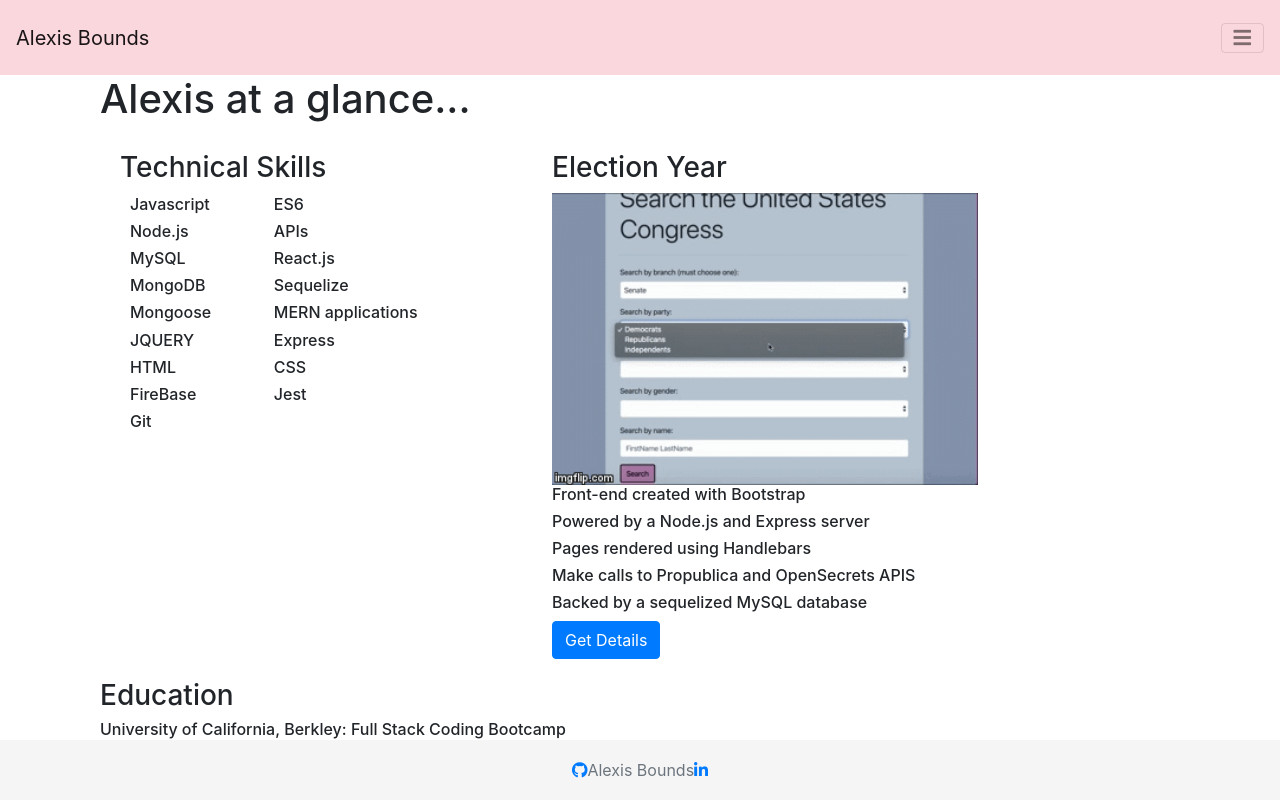
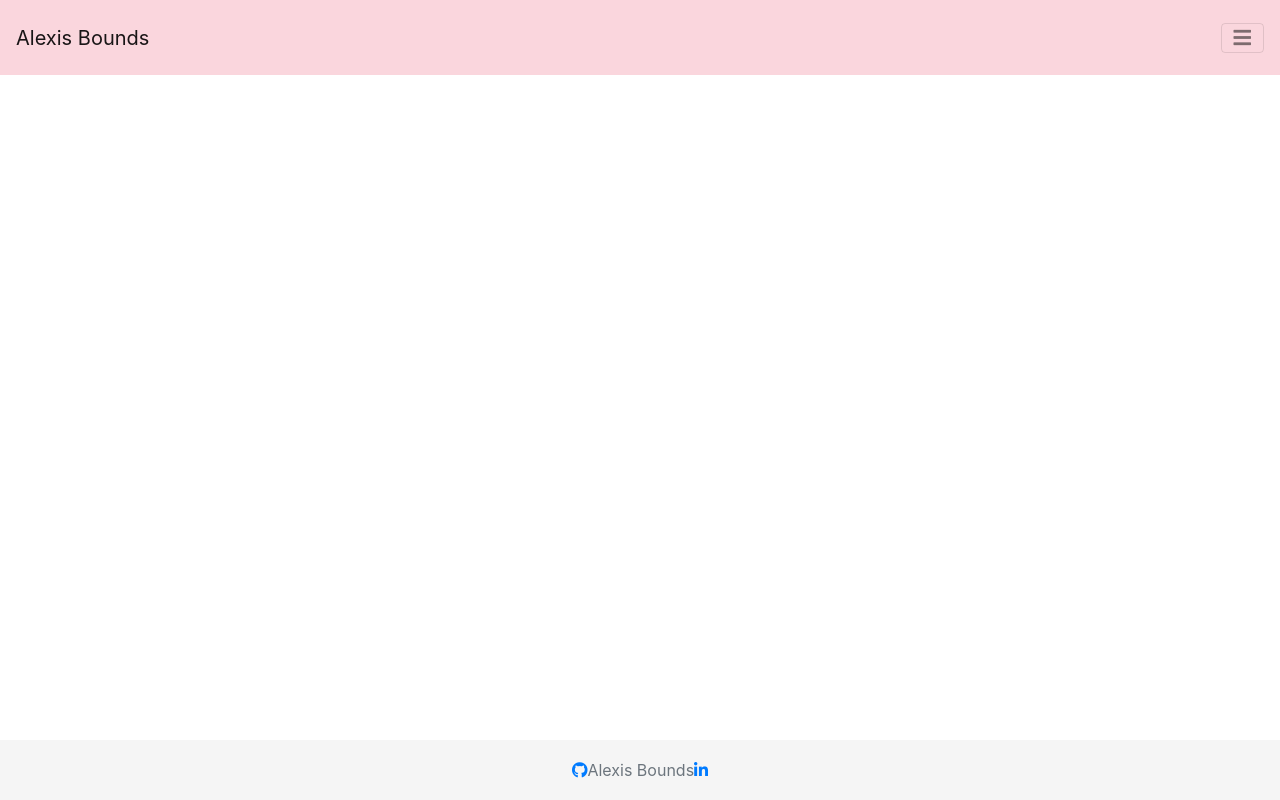
Before and after one commit to boundsalexis/react-portfolio, a React (Create React App) app: page / in a window 1280 px wide. Built offline with nearby package versions, Linux system fonts and the light colour scheme.

Commit message:
fix links

```diff
--- a/src/App.js
+++ b/src/App.js
@@ -23,10 +23,10 @@ function App() {
       <Wrapper>
       <Router>
       {/* <Navbar/>       */}
-      <Route exact path="/" component={Glance}/>
-      <Route exact path="/biography" component={Biography}/>
-      <Route exact path="/portfolio" component={Portfolio}/>
-      <Route exact path="/portfolio/:id" component={Project}/>
+      <Route exact path="/boundsalexis" component={Glance}/>
+      <Route exact path="/boundsalexis/biography" component={Biography}/>
+      <Route exact path="/boundsalexis/portfolio" component={Portfolio}/>
+      <Route exact path="/boundsalexisn /portfolio/:id" component={Project}/>
       </Router>
       </Wrapper>
       <Push/>
```
Also changed, not shown: package.json (+8 -2 lines), src/components/footer/style.css (+0 -7 lines), 2 other files (tests, documents, lock files or other folders).
